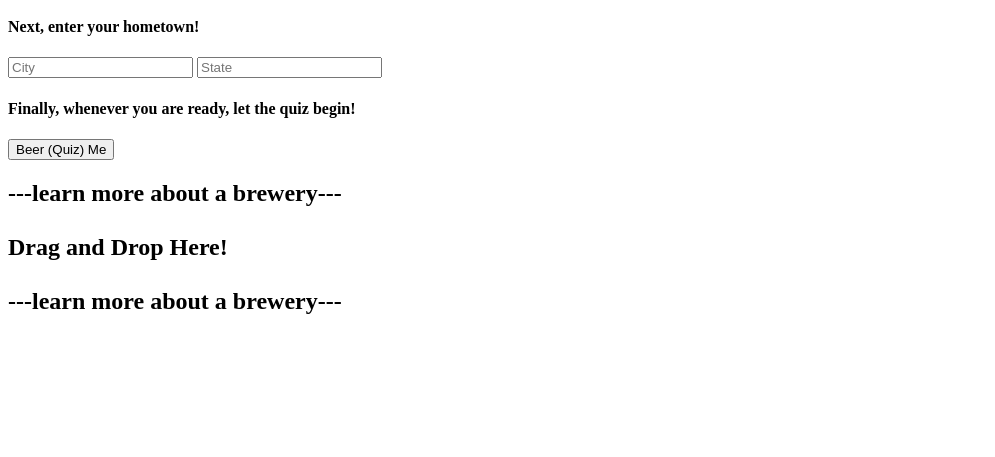
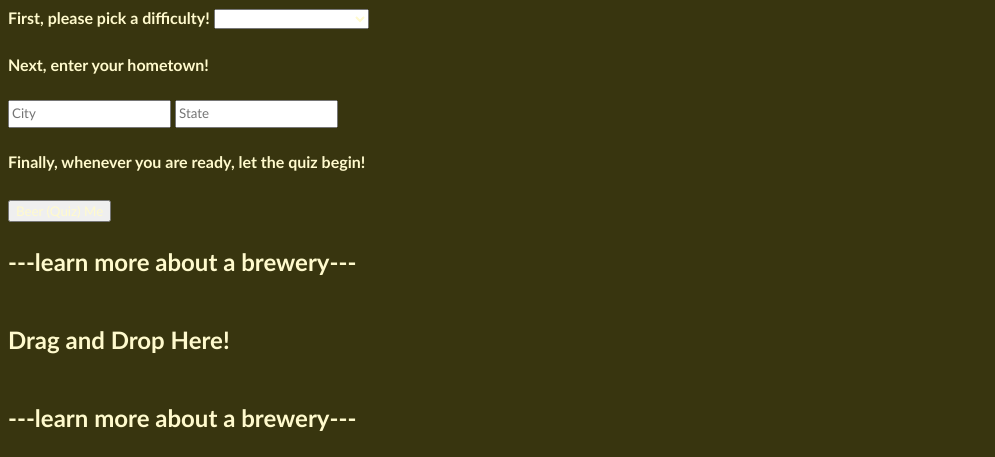
Before and after one commit to zimmermannlowbrass/phase-1-project, a plain HTML site: page index.html in a window 1280 px wide. Shown: the part 357-814 px from the top of the page, without its empty margins (0-995 px from the left). Drawn offline with Linux system fonts and the light colour scheme.

Commit message:
Add files via upload
Edit background color/fonts

```diff
--- a/index.html
+++ b/index.html
@@ -2,6 +2,13 @@
 <html lang="en" dir="ltr">
     <head>
         <title>Brewery Snob Quiz</title>
+        <style>
+            html * {
+              line-height: 1.625;
+              color: lemonchiffon;
+              font-family: 'Gill Sans', 'Gill Sans MT', Calibri, 'Trebuchet MS', sans-serif;
+            }
+          </style>
         <link rel="stylesheet" href="style.css" />
     </head>
     <body>
--- a/style.css
+++ b/style.css
@@ -1,3 +1,9 @@
+body {
+    background-color: rgb(56, 53, 15);
+  }
+
+
+
  #page_title {
     display: flex;
     justify-content: center;
```
